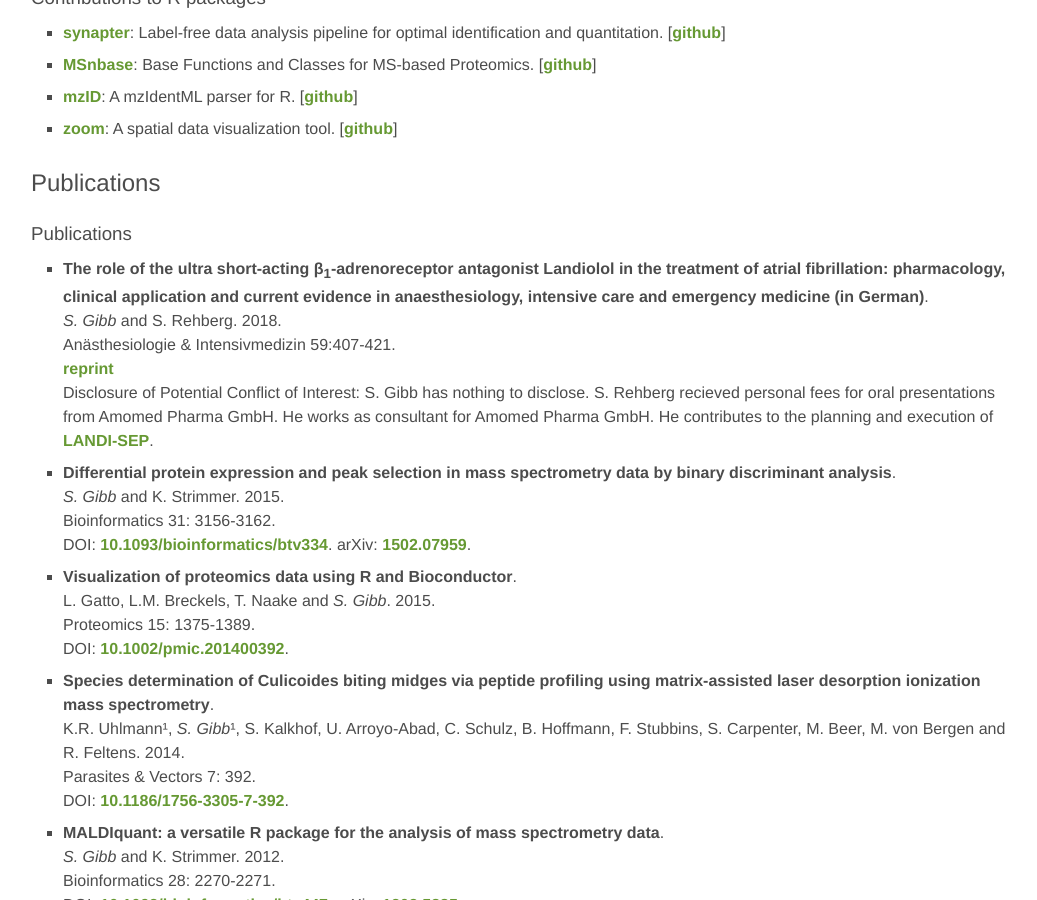
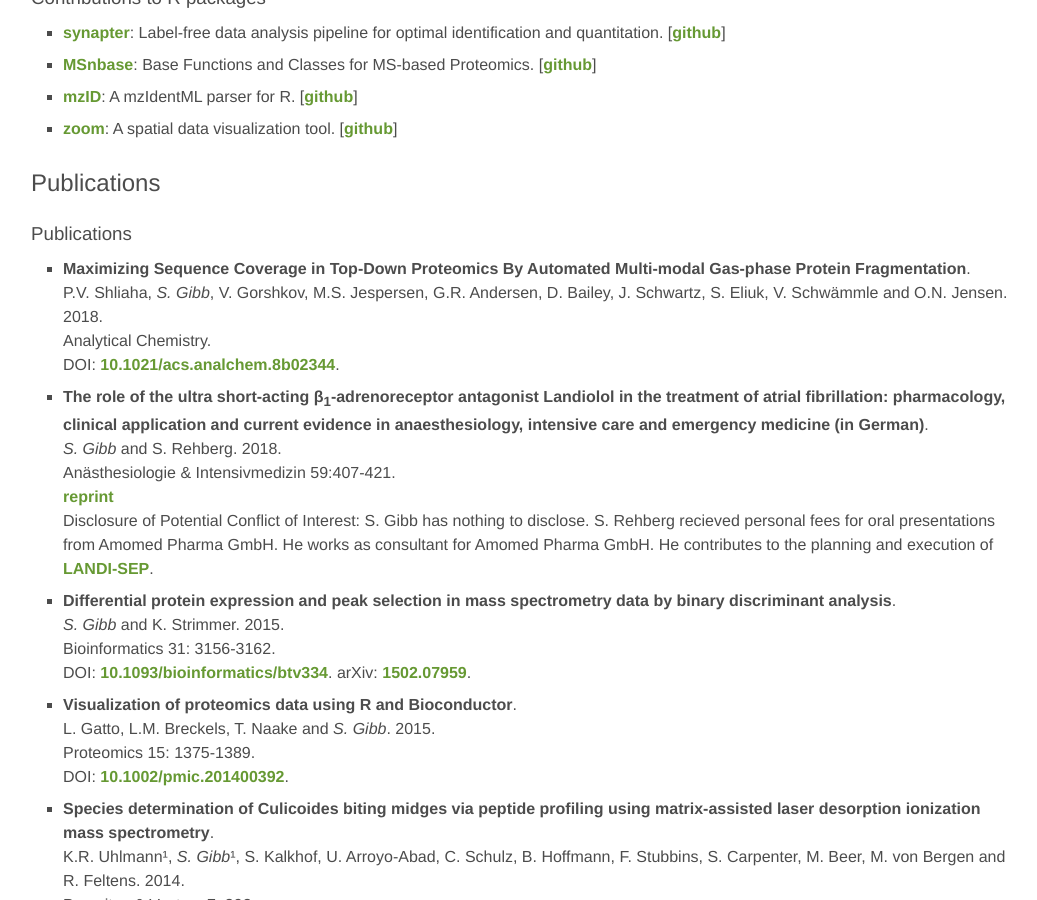
Before and after one commit to sgibb/sgibb.github.io, a Jekyll site: the page built from index.md, in a window 1280 px wide and 900 px high, scrolled down 980 px. Shown: the whole window, without its empty margins (113-1150 px from the left). Built offline with Jekyll 4.4.1, drawn with Linux system fonts in a browser that asks for light colours.

Commit message:
Add topdownr publication

```diff
--- a/_data/publications.yml
+++ b/_data/publications.yml
@@ -1,5 +1,11 @@
 - name: Publications
   entries:
+    - title: "Maximizing Sequence Coverage in Top-Down Proteomics By Automated Multi-modal Gas-phase Protein Fragmentation"
+      authors: P.V. Shliaha, S. Gibb, V. Gorshkov, M.S. Jespersen, G.R. Andersen, D. Bailey, J. Schwartz, S. Eliuk, V. Schwämmle and O.N. Jensen
+      journal: "Analytical Chemistry"
+      year: 2018
+      doi: 10.1021/acs.analchem.8b02344
+
     - title: "The role of the ultra short-acting &beta;<sub>1</sub>-adrenoreceptor antagonist Landiolol in the treatment of atrial fibrillation: pharmacology, clinical application and current evidence in anaesthesiology, intensive care and emergency medicine (in German)"
       authors: S. Gibb and S. Rehberg
       journal: "Anästhesiologie & Intensivmedizin 59:407-421"
```
